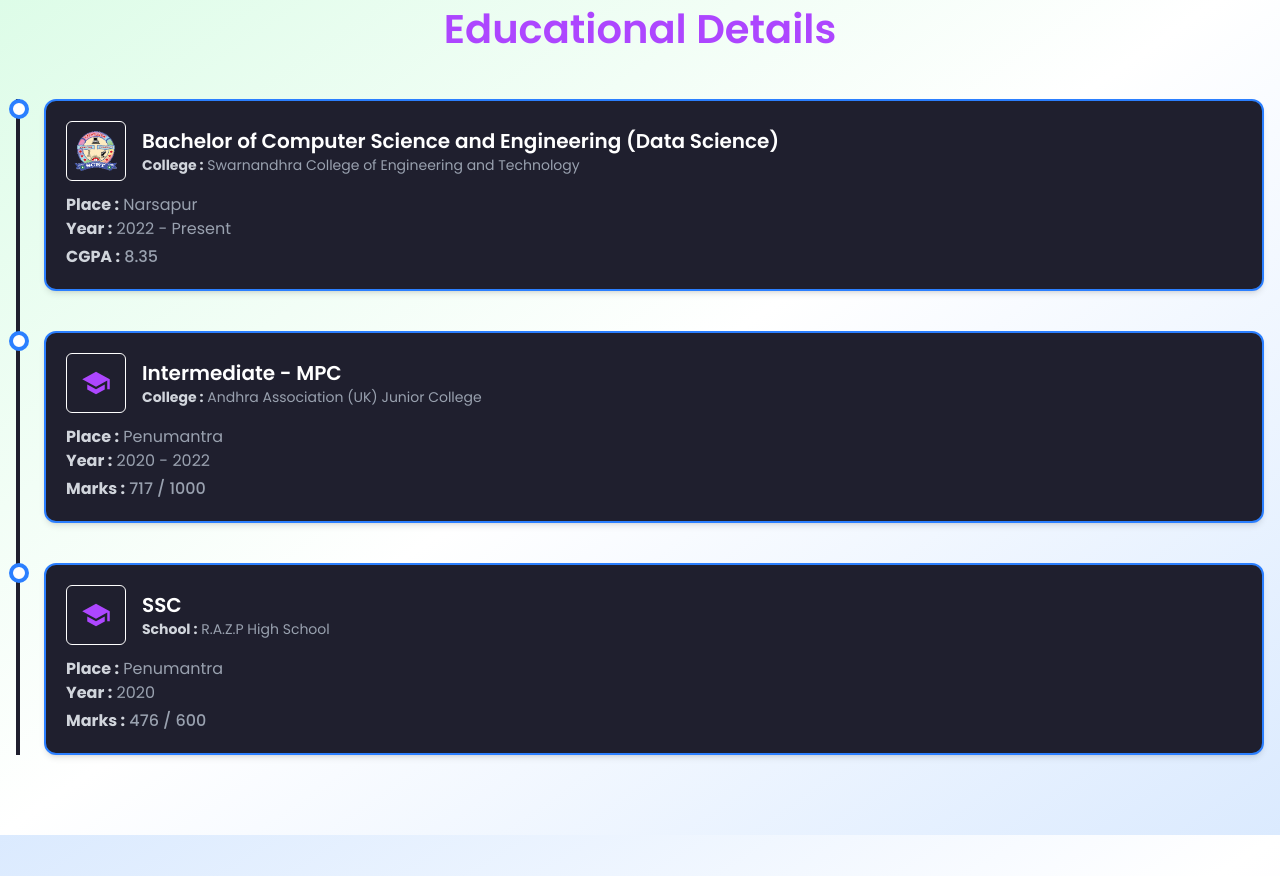
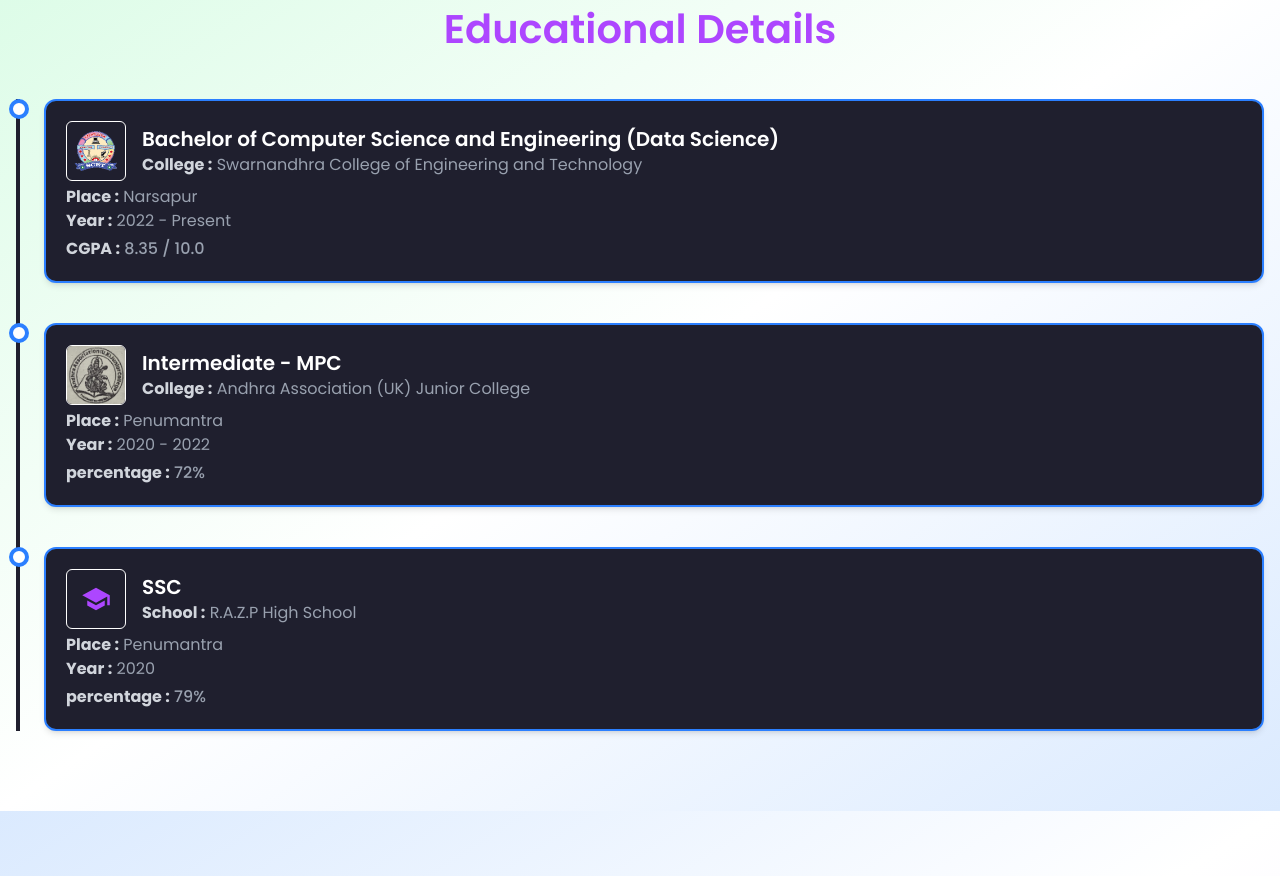
Before and after one commit to SanthoshReddy-5/santhoshreddy, a React (Vite) app: page / in a window 1280 px wide. Shown: the part 2660-3536 px from the top of the page. Built offline with nearby package versions, Linux system fonts and the light colour scheme.

Commit message:
updated resume

```diff
--- a/src/components/EducationDetails.jsx
+++ b/src/components/EducationDetails.jsx
@@ -1,5 +1,6 @@
 import React from 'react';
 import swarnandhraLogo from '../assets/swrn.png';
+import interLogo from '../assets/inter.jpg';
 import { MdSchool } from "react-icons/md";
 
 const educationData = [
@@ -8,7 +9,7 @@ const educationData = [
     college: 'Swarnandhra College of Engineering and Technology',
     place: 'Narsapur',
     year: '2022 - Present',
-    cgpa: '8.35',
+    cgpa: '8.35 / 10.0',
     logo: swarnandhraLogo,
     desc: "I am currently pursuing B.Tech Final Year in SCET, gained a strong foundation in the core concepts of Computer Science and Engineering, specializied in Data Science, resulting in an impressive CGPA of 8.35. I explored the depths of Artificial Intelligence and Machine Learning, working on hands-on projects that enhanced my problem solving and analytical abilities."
   },
@@ -17,8 +18,8 @@ const educationData = [
     college: 'Andhra Association (UK) Junior College',
     place: 'Penumantra',
     year: '2020 - 2022',
-    marks: '717 / 1000',
-    icon: <MdSchool className="text-purple-500 text-3xl" />,
+    percentage: '72%',
+    logo: interLogo,
     desc: "I completed my Intermediate at Andhra Association (UK) Junior College, Penumantra where I not only focused on academics but also improved my communication skills in English and Hindi. This helped me articulate my thoughts confidently and effectively."
   },
   {
@@ -26,9 +27,9 @@ const educationData = [
     college: 'R.A.Z.P High School',
     place: 'Penumantra',
     year: '2020',
-    marks: '476 / 600',
+    percentage: '79%',
     icon: <MdSchool className="text-purple-500 text-3xl" />,
-    desc: "I completed my SSC at R.A.Z.P High School, Penumantra where I not only gained academic knowledge but also learned lifelong values like discipline, ethics, and friendship that shaped my early growth."
+    desc: "I completed my SSC at R.A.Z.P High School, Penumantra where I not only gained academic knowledge but also learned lifelong values like discipline, ethics and friendship that shaped my early growth."
   },
 ];
 
@@ -46,7 +47,7 @@ const EducationDetails = () => {
               <div className="absolute left-[-35px] w-5 h-5 bg-white rounded-full border-4 border-blue-500"></div>
 
               <div className="bg-[#1f1f2e] text-white p-5 rounded-xl shadow-md border-2 border-blue-500 w-full transition-all duration-300 ease-in-out">
-                <div className="flex items-center gap-4 mb-3 flex-wrap">
+                <div className="flex items-center gap-4 mb-1 flex-wrap">
                   {edu.logo ? (
                     <img
                       src={edu.logo}
@@ -60,7 +61,7 @@ const EducationDetails = () => {
                   )}
                   <div>
                     <h3 className="text-lg md:text-xl font-semibold">{edu.course}</h3>
-                    <p className="text-gray-400 text-sm">
+                    <p className="text-gray-400">
                       <strong className="text-gray-300">{index === 2 ? 'School' : 'College'} :</strong> {edu.college}
                     </p>
                   </div>
@@ -77,9 +78,9 @@ const EducationDetails = () => {
                     <strong className="text-gray-300">CGPA :</strong> {edu.cgpa}
                   </p>
                 )}
-                {edu.marks && (
+                {edu.percentage && (
                   <p className="text-gray-400 font-medium mt-1">
-                    <strong className="text-gray-300">Marks :</strong> {edu.marks}
+                    <strong className="text-gray-300">percentage :</strong> {edu.percentage}
                   </p>
                 )}
                 {edu.desc && (
--- a/src/components/HeroSection.jsx
+++ b/src/components/HeroSection.jsx
@@ -26,7 +26,7 @@ const HeroSection = () => {
           <div className="text-[18px] md:text-[25px] text-center md:text-left">I am a motivated and always eager to take up new challenges who loves solving problems and building useful solutions. I enjoy learning new things and always strive to do my best work.</div>
           <div className='flex items-center justify-between flex-col sm:flex-row gap-[20px] md:gap-[30px] my-[20px] md:mx-auto'>
             <a href="#contact" className='px-[16px] py-[10px] md:px-[10px] md:py-[10px] border-2 border-blue-500 rounded-full text-purple-500 text-[15px] md:text-[20px] flex items-center justify-center gap-[5px]'>Contact Me <HiOutlineMail size={20}/></a>
-            <a href="https://docs.google.com/document/d/1M1b5SYJf9kPh9qJ7sz47OCoWPv2T3hsB/edit?usp=drivesdk&ouid=111229556915558980858&rtpof=true&sd=true" className='px-[6px] py-[10px] md:px-[10px] md:py-[10px] bg-gradient-to-r from-purple-500 to-blue-500 border-2 border-blue-500 text-[15px] md:text-[20px] rounded-full flex items-center justify-center gap-[5px] text-white'>Check Resume <HiOutlineDocumentText size={20} /></a>
+            <a href="https://drive.google.com/file/d/12xxq0G9Iy_p2b0J7DXovDGNSxraNtVkR/view?usp=drivesdk" className='px-[6px] py-[10px] md:px-[10px] md:py-[10px] bg-gradient-to-r from-purple-500 to-blue-500 border-2 border-blue-500 text-[15px] md:text-[20px] rounded-full flex items-center justify-center gap-[5px] text-white'>Check Resume <HiOutlineDocumentText size={20} /></a>
           </div>
         </div>
 
--- a/src/components/Navbar.jsx
+++ b/src/components/Navbar.jsx
@@ -40,12 +40,12 @@ const Navbar = () => {
                 </div>
 
                 {isOpen && (
-                    <div className="md:hidden bg-gradient-to-br from-blue-100 via-white to-pink-100 w-[50%] px-[10px] py-[10px] flex items-center justify-between flex-col gap-[10px] absolute top-[85px] right-[5px] border-2 border-blue-500 rounded-[5px]">
-                        <a href="#about" className="block bg-[#2b2b3c] w-full text-[20px] font-medium text-center py-[6px] text-purple-500 border-2 border-blue-500 rounded-[5px]"  onClick={handleLinkClick}>ABOUT</a>
-                        <a href="#skills" className="block bg-[#2b2b3c] w-full text-[20px] font-medium text-center py-[6px] text-purple-500 border-2 border-blue-500 rounded-[5px]"  onClick={handleLinkClick}>SKILLS</a>
-                        <a href="#projects" className="block bg-[#2b2b3c] w-full text-[20px] font-medium text-center py-[6px] text-purple-500 border-2 border-blue-500 rounded-[5px]" onClick={handleLinkClick}>PROJECTS</a>
-                        <a href="#education" className="block bg-[#2b2b3c] w-full text-[20px] font-medium text-center py-[6px] text-purple-500 border-2 border-blue-500 rounded-[5px]"  onClick={handleLinkClick}>EDUCATION</a>
-                        <div className='w-full border-2 border-blue-500 rounded-[5px]'>
+                    <div className="md:hidden bg-gradient-to-br from-blue-100 via-white to-pink-100 w-[96%] p-[10px] flex items-center justify-between flex-col gap-[10px] absolute top-[85px] right-[2%] border-2 border-blue-500 rounded-[5px]">
+                        <a href="#about" className="block w-full text-[20px] font-medium text-center py-[6px] text-black border-2 border-blue-500 rounded-[5px] shadow-md"  onClick={handleLinkClick}>ABOUT</a>
+                        <a href="#skills" className="block w-full text-[20px] font-medium text-center py-[6px] text-black border-2 border-blue-500 rounded-[5px] shadow-md"  onClick={handleLinkClick}>SKILLS</a>
+                        <a href="#projects" className="block w-full text-[20px] font-medium text-center py-[6px] text-black border-2 border-blue-500 rounded-[5px] shadow-md" onClick={handleLinkClick}>PROJECTS</a>
+                        <a href="#education" className="block w-full text-[20px] font-medium text-center py-[6px] text-black border-2 border-blue-500 rounded-[5px] shadow-md"  onClick={handleLinkClick}>EDUCATION</a>
+                        <div className='w-full border-2 border-blue-500 rounded-[5px] shadow-md'>
                             <a href="https://github.com" className='flex py-[6px] bg-white text-[18px] items-center justify-center gap-[5px]'><img src={github} alt="Github logo" className='w-[30px] h-[30px]' />GitHub</a>
                         </div>
                     </div>
```
Also changed, not shown: src/assets/inter.jpg (added).
